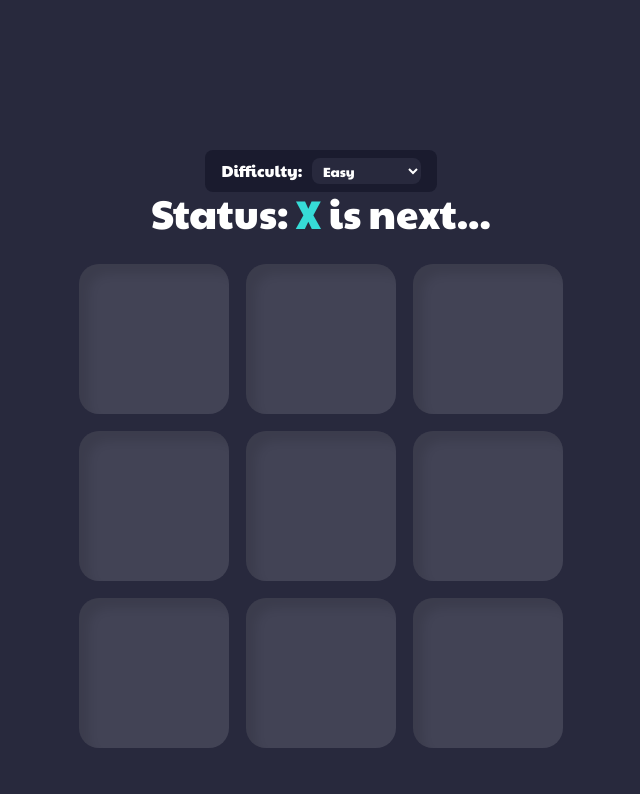
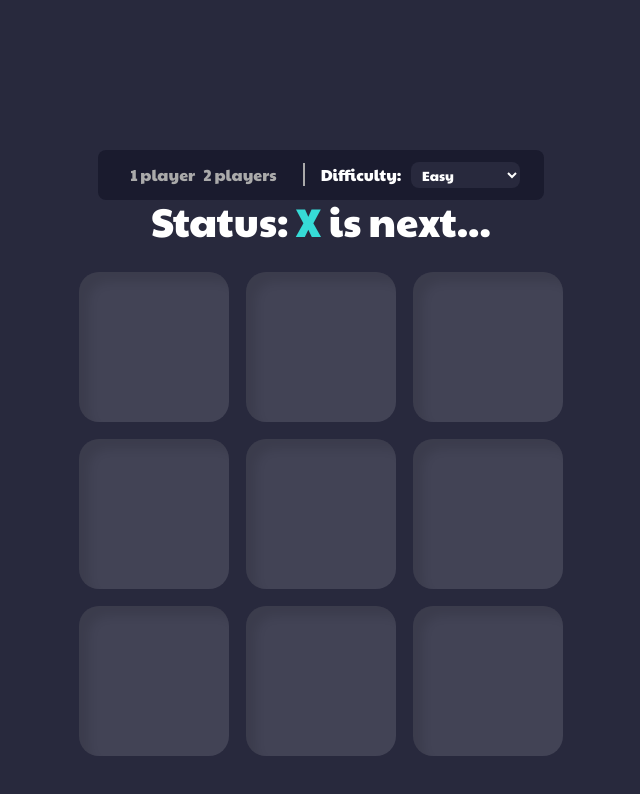
Before and after one commit to almeidagds/hash-game, a React (Create React App) app: page / in a window 1280 px wide. Shown: the top 794 px of the page, without its empty margins (319-959 px from the left). Built offline with nearby package versions, Linux system fonts and the light colour scheme; the HTML template or start-up script is replaced by a standard one.

Commit message:
Making changes on the board menu.

```diff
--- a/src/components/Board/Menu/Menu.module.scss
+++ b/src/components/Board/Menu/Menu.module.scss
@@ -2,13 +2,26 @@
 
 .menu {
     background-color: $dark-ocean-blue;
-    color: #fff;
+    color: $white;
     padding: .5em 1em;
     border-radius: 8px;
+    display: flex;
+    align-items: center;
+    justify-content: flex-start;
+    transition: all .5s ease;
 
     &__difficulty {
+        padding: 4px 8px;
+
+        &__label {
+            border-left: 2px solid $light-gray;
+            margin-left: 10px;
+            padding-left: 16px;
+        }
+
+        &__input {
             background-color: $deep-ocean-blue;
-        color: #fff;
+            color: $white;
             margin: 0 0 0 10px;
             border-radius: 8px;
             padding: .2em .5em;
@@ -19,3 +32,22 @@
             }
         }
     }
+
+    &__game-mode {
+        padding: 4px 8px;
+
+        &__input {
+            appearance: none;
+
+            &:checked + label {
+                color: $white;
+            }
+        }
+
+        &__label {
+            color: $light-gray;
+            transition: .3s all ease;
+            cursor: pointer;
+        }
+    }
+}
--- a/src/components/Board/Menu/index.tsx
+++ b/src/components/Board/Menu/index.tsx
@@ -1,12 +1,47 @@
+import { useState } from "react";
 import { GameDifficulties } from "../../../enums/game-difficulties";
 import styles from "./Menu.module.scss";
 
 export function Menu() {
+    let [players, setPlayers] = useState(1);
+
     return (
         <div className={styles.menu}>
-            <label>
-                Difficulty:
-                <select name="difficulty" className={styles["menu__difficulty"]}>
+            <span className={styles["menu__game-mode"]}>
+
+                <input type="radio"
+                    id="one-player"
+                    name="game-mode"
+                    value="1"
+                    className={styles["menu__game-mode__input"]} />
+                <label htmlFor="one-player"
+                    className={styles["menu__game-mode__label"]}
+                    onClick={() => setPlayers(1)}>
+                    1 player
+                </label>
+
+                <input type="radio"
+                    id="two-players"
+                    name="game-mode"
+                    value="2 players"
+                    className={styles["menu__game-mode__input"]} />
+                <label htmlFor="two-players"
+                    className={styles["menu__game-mode__label"]}
+                    onClick={() => setPlayers(2)}>
+                    2 players
+                </label>
+
+            </span>
+
+            <span className={styles["menu__difficulty"]}>
+                <label htmlFor="difficulty"
+                    className={styles["menu__difficulty__label"]}>
+                    Difficulty:
+                </label>
+                <select id="difficulty"
+                    name="difficulty"
+                    className={styles["menu__difficulty__input"]}
+                    disabled={players !== 1}>
                     {
                         Object.keys(GameDifficulties).map((difficulty: string, index) => {
                             const difficultyNameWithFirstLetterInUpper = difficulty.charAt(0).toLocaleUpperCase() + difficulty.slice(1);
@@ -14,7 +49,7 @@ export function Menu() {
                         })
                     }
                 </select>
-            </label>
+            </span>
         </div>
     );
 }
```
Lines whose indentation alone changed are shown as unchanged.
